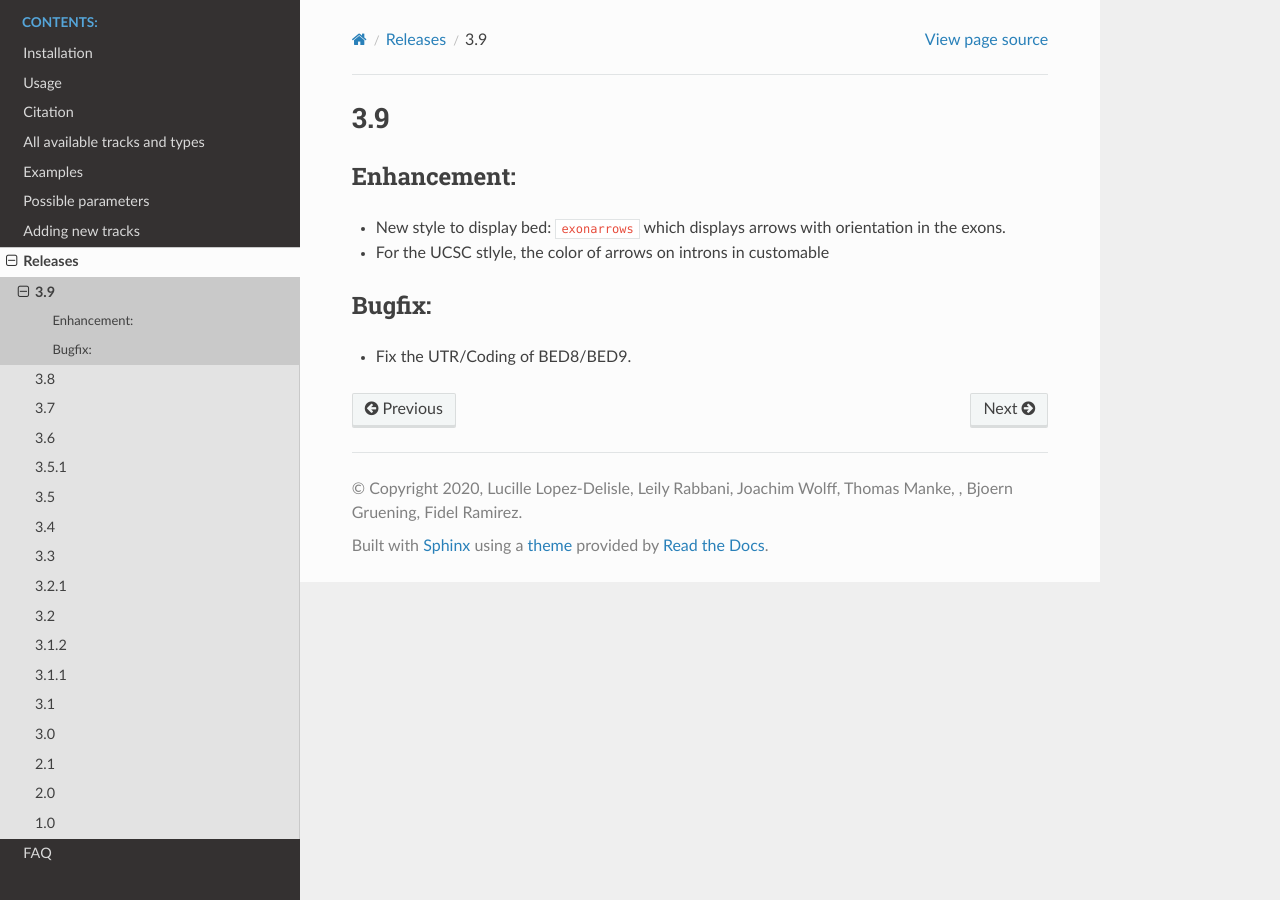
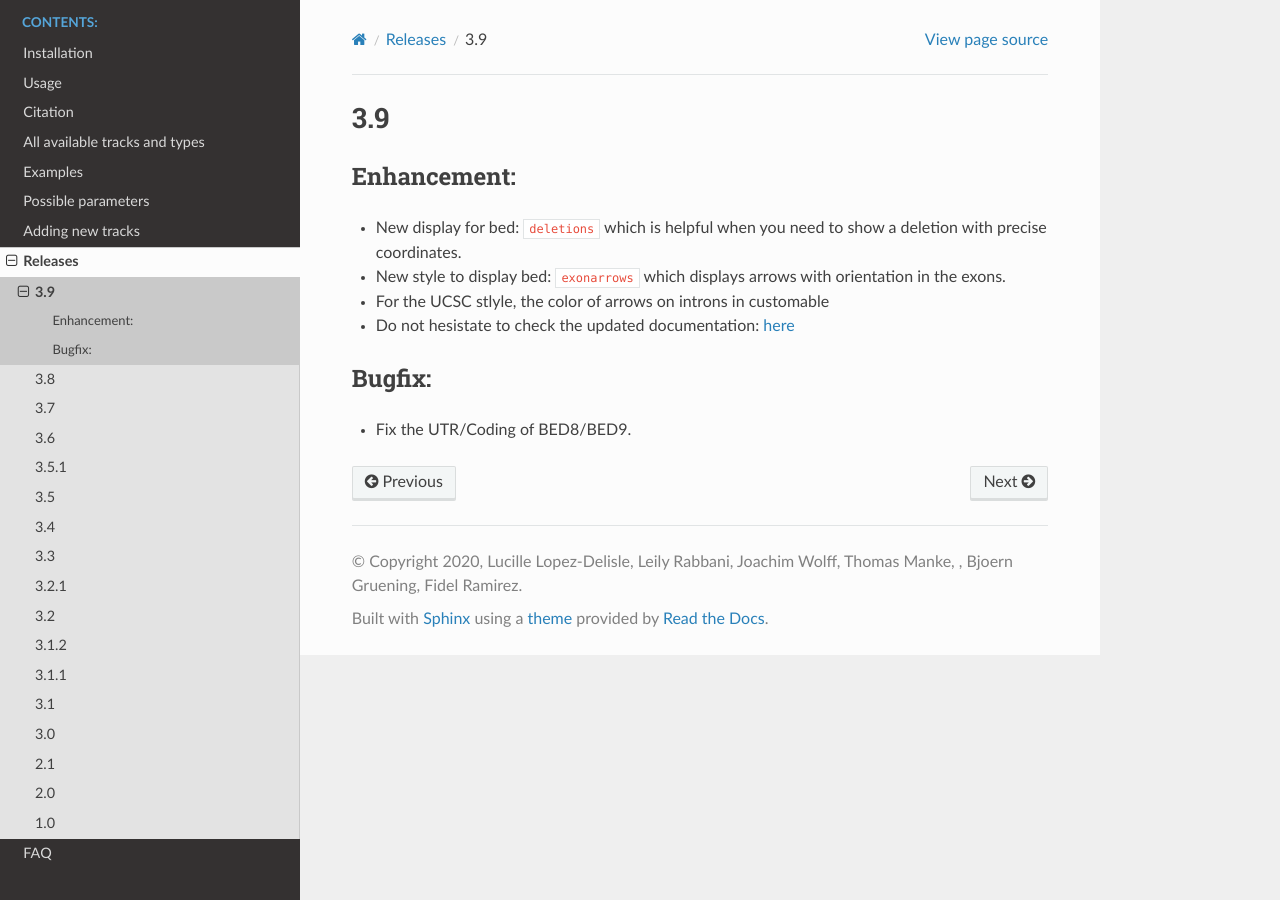
Before and after one commit to deeptools/pyGenomeTracks, a Sphinx documentation site: the page built from docs/content/releases/3.9.rst, in a window 1280 px wide. Built offline with Sphinx 7.4.7 and the Read the Docs theme 2.0.0, drawn with Linux system fonts in a browser that asks for light colours.

Commit message:
improve doc

```diff
--- a/docs/content/releases/3.9.rst
+++ b/docs/content/releases/3.9.rst
@@ -4,8 +4,10 @@
 Enhancement:
 ^^^^^^^^^^^^
 
+- New display for bed: ``deletions`` which is helpful when you need to show a deletion with precise coordinates.
 - New style to display bed: ``exonarrows`` which displays arrows with orientation in the exons.
 - For the UCSC stlyle, the color of arrows on introns in customable
+- Do not hesistate to check the updated documentation: `here <https://pygenometracks.readthedocs.io/en/latest/content/examples.html#examples-with-bed-and-gtf>`_
 
 Bugfix:
 ^^^^^^^
```
Also changed, not shown: docs/content/examples.rst (+10 -1 lines).
